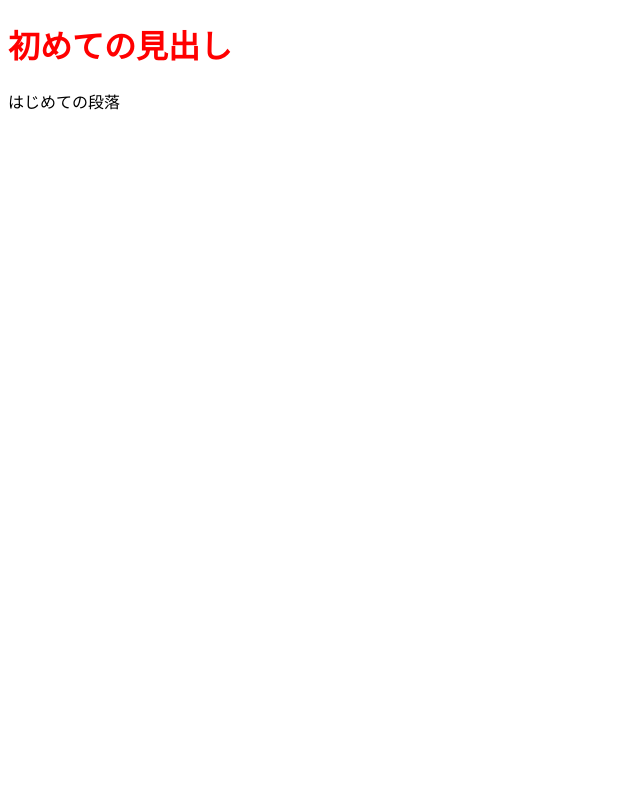
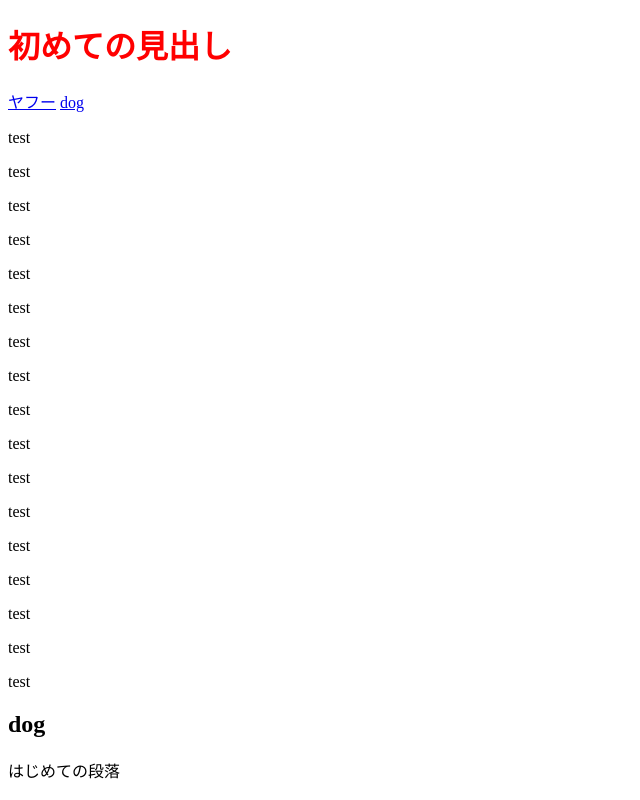
Before and after one commit to areguro/-, a plain HTML site: page index.html in a window 1280 px wide. Shown: the whole page, without its empty margins (0-640 px from the left). Drawn offline with Linux system fonts and the light colour scheme.

Commit message:
Update index.html

```diff
--- a/index.html
+++ b/index.html
@@ -9,6 +9,26 @@
   </head>
   <body>
     <h1>初めての見出し</h1>
+    <a href="https://yahoo.co.jp/" target="blank" rel="noopener">ヤフー</a>
+    <a href="#dog">dog</a>
+    <p>test</p>
+    <p>test</p>
+    <p>test</p>
+    <p>test</p>
+    <p>test</p>
+    <p>test</p>
+    <p>test</p>
+    <p>test</p>
+    <p>test</p>
+    <p>test</p>
+    <p>test</p>
+    <p>test</p>
+    <p>test</p>
+    <p>test</p>
+    <p>test</p>
+    <p>test</p>
+    <p>test</p>
+    <h2 id="dog">dog</h2>
     <p>はじめての段落</p>
   </body>
 </html>
```
